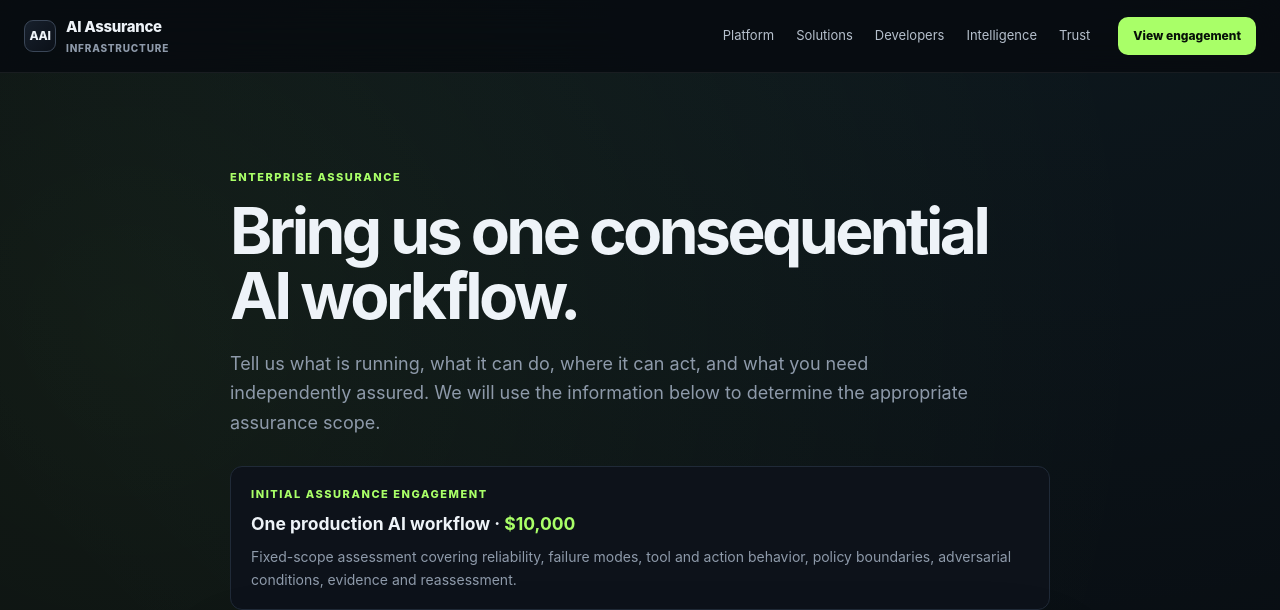
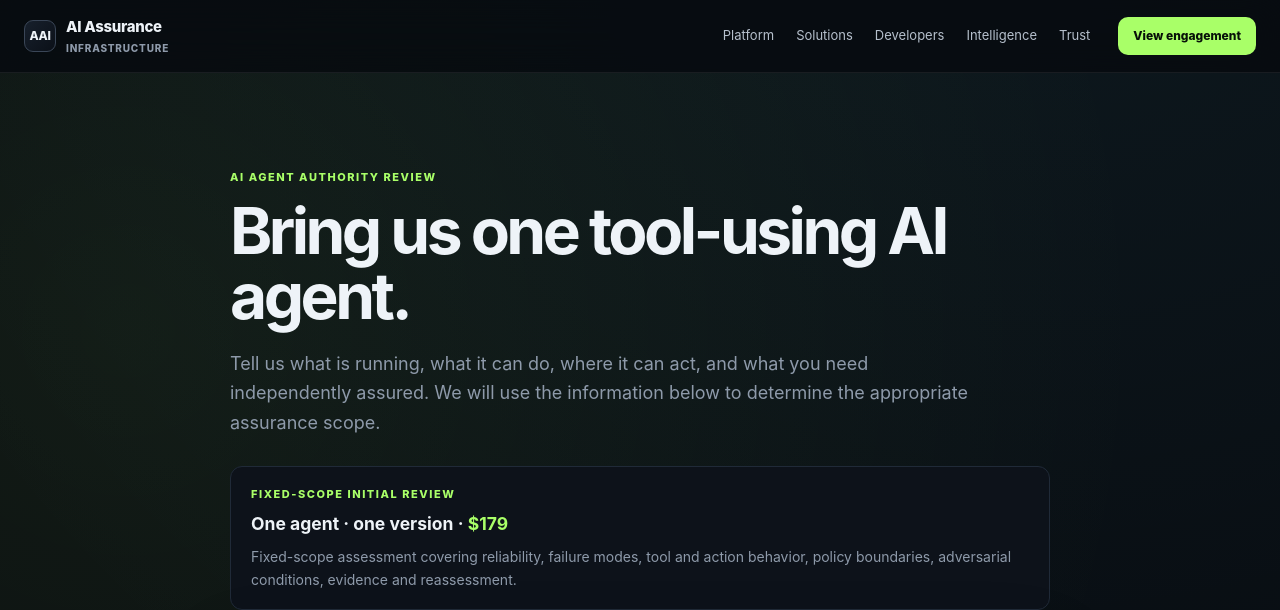
Before and after one commit to DT-09/ai-assurance-infrastructure, a website: page static/contact.html in a window 1280 px wide. Shown: the top 610 px of the page. Drawn offline with Linux system fonts and the light colour scheme.

Commit message:
Narrow AAI public offer to agent authority review

```diff
--- a/static/contact.html
+++ b/static/contact.html
@@ -107,10 +107,10 @@
   <section class="section">
     <div class="shell assurance-intro">
 
-      <div class="eyebrow">Enterprise assurance</div>
+      <div class="eyebrow">AI Agent Authority Review</div>
 
       <h1 style="font-size:64px;line-height:1.02;letter-spacing:-.055em;max-width:850px;margin:12px 0 20px">
-        Bring us one consequential AI workflow.
+        Bring us one tool-using AI agent.
       </h1>
 
       <p style="color:var(--muted);font-size:18px;max-width:760px">
@@ -119,9 +119,9 @@
       </p>
 
       <div class="engagement-banner">
-        <div class="micro">Initial assurance engagement</div>
+        <div class="micro">Fixed-scope initial review</div>
         <h3 style="margin:7px 0 6px">
-          One production AI workflow · <strong>$10,000</strong>
+          One agent · one version · <strong>$179</strong>
         </h3>
         <p style="margin:0;color:var(--muted);font-size:14px">
           Fixed-scope assessment covering reliability, failure modes, tool and action behavior,
@@ -301,7 +301,7 @@
 
           <div class="actions" style="margin-top:18px">
             <button class="btn primary" id="contact-submit" type="submit">
-              Request assurance engagement
+              Request authority review
             </button>
           </div>
 
@@ -409,7 +409,7 @@
 
   const params = new URLSearchParams(location.search);
 
-  if (params.get("request") === "enterprise") {
+  if (params.get("request") === "authority-review") {\n    document.getElementById("c-use").value = "Review one tool-using AI agent against its declared authority contract and sanitized execution traces.";\n    document.getElementById("c-problem").value = "We need to verify whether observed agent actions, tools, data access and approvals stayed within the declared authority boundary.";\n    document.getElementById("c-timeline").value = "Within 30 days";\n  } else if (params.get("request") === "enterprise") {
     document.getElementById("c-use").value =
       "Enterprise production AI assurance assessment for one consequential AI workflow.";
 
```
